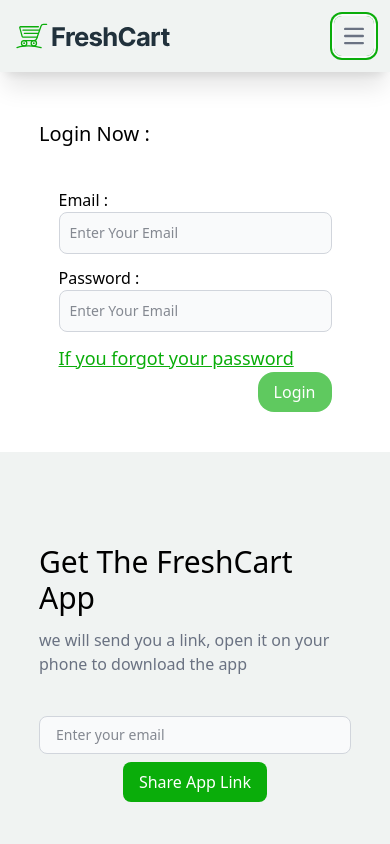
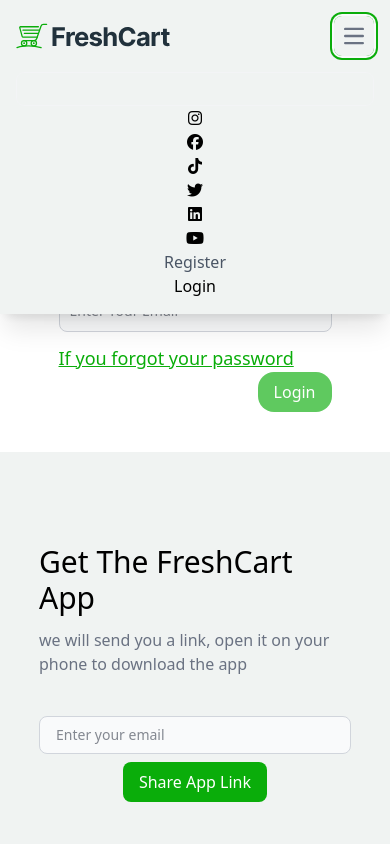
Before and after one commit to MohamedSamirMoussa/fresh-cart, a React (Vite) app: page /payment#/login in a window 390 px wide. Both pictures are taken after a click on the button "Open main menu". Shown: the top 844 px of the page. Built offline with nearby package versions, Linux system fonts and the light colour scheme.

Commit message:
make func for open and close navbar in sm manually

```diff
--- a/src/Components/Nav/Nav.jsx
+++ b/src/Components/Nav/Nav.jsx
@@ -18,7 +18,12 @@ const Nav = () => {
     }
 
     function touchBtn() {
+
+        if(touched === false) {
             setTouched(true)
+        } else {
+            setTouched(false)
+        }
     }
 
     const handleNav = () => {
@@ -46,7 +51,7 @@ const Nav = () => {
                         className="inline-flex items-center p-2 w-10 h-10 justify-center text-sm text-gray-500 rounded-lg md:hidden hover:bg-gray-100 focus:outline-none focus:ring-2 focus:ring-[#0aad0a] focus:ring-offset-2 focus:ring-offset-gray-50"
                         aria-controls="navbar-default"
                         aria-expanded="false"
-                        onTouchStart={touchBtn}
+                        onClick={touchBtn}
                     >
                         <span className="sr-only">Open main menu</span>
                         <svg
@@ -66,7 +71,7 @@ const Nav = () => {
                         </svg>
                     </button>
                     <div
-                        className={touched == false ? "hidden w-full md:w-4/6 md:flex md:justify-between md:items-center md:mx-3 flex-grow-1" : "w-full md:w-4/6 md:flex md:justify-between md:items-center md:mx-3 flex-grow-1"}
+                        className={touched ? "w-full md:w-4/6 md:flex md:justify-between md:items-center md:mx-3 flex-grow-1" : "hidden w-full md:w-4/6 md:flex md:justify-between md:items-center md:mx-3 flex-grow-1"}
                         id="navbar-default"
                     >
                         <ul className=" md:w-3/6 font-medium flex flex-col justify-items p-4 items-center md:p-0 mt-4 border border-gray-100 rounded-lg md:flex-row md:space-x-8 rtl:space-x-reverse md:mt-0 md:border-0">
```
Lines whose indentation alone changed are shown as unchanged.
